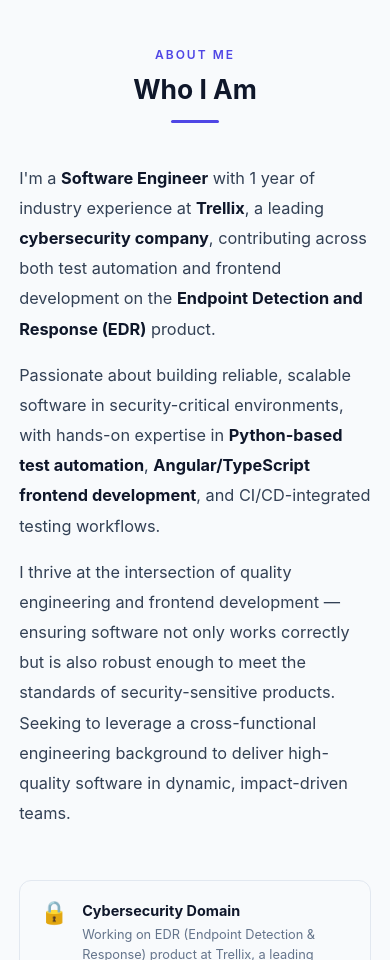
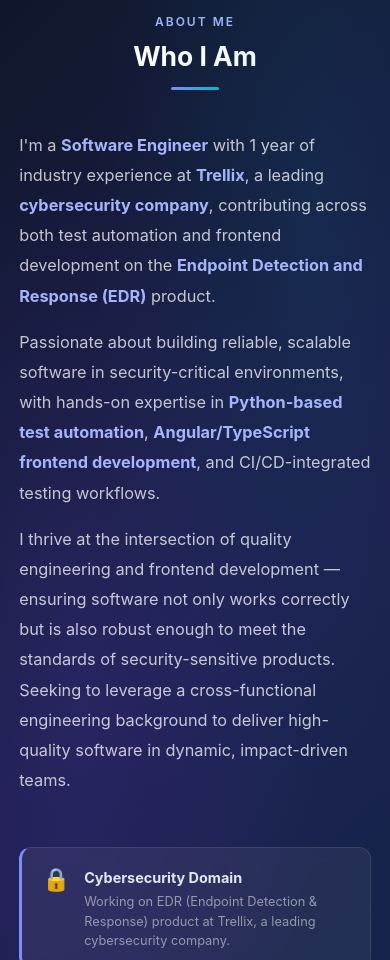
Before and after one commit to Nagarani-22/portfolio, a React (Vite) app: page / in a window 390 px wide. Shown: the part 1040-2000 px from the top of the page. Built offline with nearby package versions, Linux system fonts and the light colour scheme.

Commit message:
Remove phone text, dark gradient About section with colored highlight cards

```diff
--- a/src/components/About.jsx
+++ b/src/components/About.jsx
@@ -27,7 +27,7 @@
   const ref = useFadeIn()
 
   return (
-    <section id="about" className="section section-alt">
+    <section id="about" className="section">
       <div className="container">
         <div className="section-header">
           <span className="section-label">About Me</span>
--- a/src/components/Hero.jsx
+++ b/src/components/Hero.jsx
@@ -124,13 +124,6 @@
               ))}
             </div>
 
-            {/* Mobile number text */}
-            <p className="hero-phone">
-              <svg viewBox="0 0 24 24" fill="none" stroke="currentColor" strokeWidth="2" strokeLinecap="round" strokeLinejoin="round" width="14" height="14">
-                <path d="M22 16.92v3a2 2 0 0 1-2.18 2 19.79 19.79 0 0 1-8.63-3.07A19.5 19.5 0 0 1 4.99 12a19.79 19.79 0 0 1-3.07-8.67A2 2 0 0 1 3.9 1.21h3a2 2 0 0 1 2 1.72c.127.96.361 1.903.7 2.81a2 2 0 0 1-.45 2.11L8.09 8.91a16 16 0 0 0 6 6l1.07-1.07a2 2 0 0 1 2.11-.45c.907.339 1.85.573 2.81.7A2 2 0 0 1 22 16.92z"/>
-              </svg>
-              +91 9390692071
-            </p>
           </div>
 
           {/* Right: profile photo */}
--- a/src/index.css
+++ b/src/index.css
@@ -364,38 +364,63 @@
 /* ═══════════════════════════════════════════════════════════════ */
 /*  ABOUT                                                          */
 /* ═══════════════════════════════════════════════════════════════ */
+#about {
+  background: linear-gradient(135deg, #0f172a 0%, #1e1b4b 50%, #0e2744 100%);
+  position: relative;
+  overflow: hidden;
+}
+#about::before {
+  content: '';
+  position: absolute;
+  inset: 0;
+  background:
+    radial-gradient(ellipse at 20% 50%, rgba(99,102,241,0.15) 0%, transparent 55%),
+    radial-gradient(ellipse at 80% 20%, rgba(6,182,212,0.10) 0%, transparent 50%);
+  pointer-events: none;
+}
+#about .section-label { color: #a5b4fc; }
+#about .section-title { color: #fff; }
+#about .section-divider { background: linear-gradient(90deg, #818cf8, #06b6d4); }
 .about-grid {
   display: grid;
   grid-template-columns: 1.2fr 1fr;
   gap: 60px;
   align-items: start;
+  position: relative;
+  z-index: 1;
 }
 .about-text p {
   font-size: 1.02rem;
   line-height: 1.85;
-  color: var(--text);
+  color: rgba(255,255,255,0.75);
   margin-bottom: 16px;
 }
-.about-text p strong { color: var(--primary); }
+.about-text p strong { color: #a5b4fc; }
 .about-highlights {
   display: flex;
   flex-direction: column;
   gap: 14px;
 }
 .highlight-card {
-  background: var(--bg-alt);
-  border: 1px solid var(--border);
+  background: rgba(255,255,255,0.06);
+  border: 1px solid rgba(255,255,255,0.1);
+  border-left: 3px solid;
   border-radius: var(--radius);
   padding: 18px 20px;
   display: flex;
   align-items: flex-start;
   gap: 14px;
-  transition: box-shadow 0.2s, transform 0.2s;
+  transition: background 0.2s, transform 0.2s;
+  backdrop-filter: blur(4px);
 }
-.highlight-card:hover { box-shadow: var(--shadow); transform: translateY(-2px); }
+.highlight-card:nth-child(1) { border-left-color: #818cf8; }
+.highlight-card:nth-child(2) { border-left-color: #06b6d4; }
+.highlight-card:nth-child(3) { border-left-color: #f59e0b; }
+.highlight-card:nth-child(4) { border-left-color: #10b981; }
+.highlight-card:hover { background: rgba(255,255,255,0.1); transform: translateY(-2px); }
 .highlight-icon { font-size: 1.4rem; flex-shrink: 0; line-height: 1; margin-top: 2px; }
-.highlight-card h4 { font-size: 0.9rem; font-weight: 700; color: var(--primary); margin-bottom: 3px; }
-.highlight-card p { font-size: 0.8rem; color: var(--text-muted); margin: 0; line-height: 1.5; }
+.highlight-card h4 { font-size: 0.9rem; font-weight: 700; color: #e2e8f0; margin-bottom: 3px; }
+.highlight-card p { font-size: 0.8rem; color: rgba(255,255,255,0.5); margin: 0; line-height: 1.5; }
 
 /* ═══════════════════════════════════════════════════════════════ */
 /*  EXPERIENCE                                                     */
```
